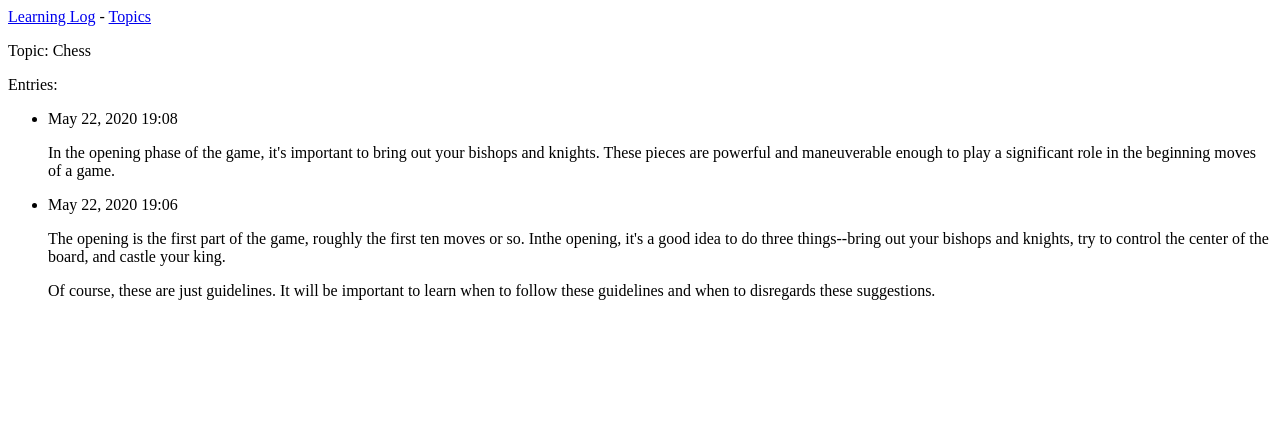
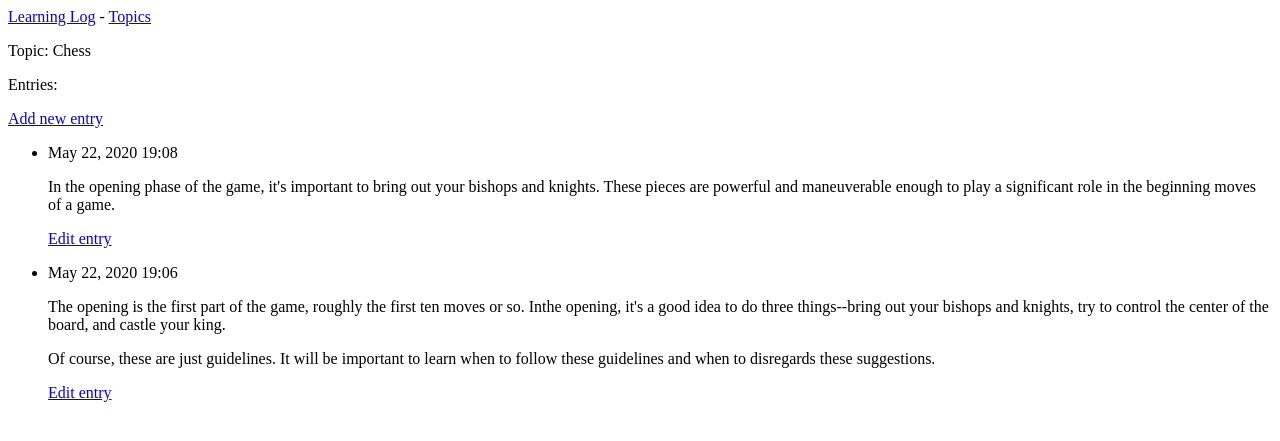
Before and after one commit to conoromahony/learning_log, a Django app: page /topics/1/ in a window 1280 px wide. Shown: the top 441 px of the page. Run offline with Django 3.2, Linux system fonts and the light colour scheme; data comes from the database, SQL or seed files in the repository; both versions use the stored data as it was after the commit.

Commit message:
Adding pages for "New Topic", "New Entry", and "Edit Entry"

```diff
--- a/learning_logs/templates/learning_logs/topic.html
+++ b/learning_logs/templates/learning_logs/topic.html
@@ -5,11 +5,18 @@
   <p>Topic: {{ topic }}</p>
 
   <p>Entries:</p>
+  <p>
+    <a href="{% url 'learning_logs:new_entry' topic.id %}">Add new entry</a>
+  </p>
+
   <ul>
   {% for entry in entries %}
     <li>
       <p>{{ entry.date_added|date:'M d, Y H:i' }}</p>
       <p>{{ entry.text|linebreaks }}</p>
+      <p>
+        <a href="{% url 'learning_logs:edit_entry' entry.id %}">Edit entry</a>
+      </p>
     </li>
   {% empty %}
     <li>There are no entries for this topic yet.</li>
--- a/learning_logs/templates/learning_logs/topics.html
+++ b/learning_logs/templates/learning_logs/topics.html
@@ -14,4 +14,6 @@
     {% endfor %}
   </ul>
 
+  <a href="{% url 'learning_logs:new_topic' %}">Add a new topic</a>
+
 {% endblock content %}
--- a/learning_logs/urls.py
+++ b/learning_logs/urls.py
@@ -12,4 +12,10 @@ urlpatterns = [
     path('topics/', views.topics, name='topics'),
     # Detail page for a single topic.
     path('topics/<int:topic_id>/', views.topic, name='topic'),
+    # Page for adding a new topic
+    path('new_topic/', views.new_topic, name='new_topic'),
+    # Page for adding a new entry
+    path('new_entry/<int:topic_id>/', views.new_entry, name='new_entry'),
+    # Page for editing an entry.
+    path('edit_entry/<int:entry_id>/', views.edit_entry, name='edit_entry'),
 ]
--- a/learning_logs/views.py
+++ b/learning_logs/views.py
@@ -1,6 +1,7 @@
-from django.shortcuts import render
+from django.shortcuts import render, redirect
 
-from .models import Topic
+from .models import Topic, Entry
+from .forms import TopicForm, EntryForm
 
 def index(request):
     """The home page for Learning Log."""
@@ -18,3 +19,57 @@ def topic(request, topic_id):
     entries = topic.entry_set.order_by('-date_added')
     context = {'topic': topic, 'entries': entries}
     return render(request, 'learning_logs/topic.html', context)
+
+def new_topic(request):
+    """Add a new topic."""
+    if request.method != 'POST':
+        # No data submitted; create a blank form.
+        form = TopicForm()
+    else:
+        # POST data submitted; process data.
+        form = TopicForm(data=request.POST)
+        if form.is_valid():
+            form.save()
+            return redirect('learning_logs:topics')
+
+    # Display a blank or invalid form.
+    context = {'form': form}
+    return render(request, 'learning_logs/new_topic.html', context)
+
+def new_entry(request, topic_id):
+    """Add a new entry for a particular topic."""
+    topic = Topic.objects.get(id=topic_id)
+
+    if request.method != 'POST':
+        # No data submitted; create a blank form.
+        form = EntryForm()
+    else:
+        # POST data submitted; process data.
+        form = EntryForm(data=request.POST)
+        if form.is_valid():
+            new_entry = form.save(commit=False)
+            new_entry.topic = topic
+            new_entry.save()
+            return redirect('learning_logs:topic', topic_id=topic_id)
+
+    # Display a blank or invalid form.
+    context = {'topic': topic, 'form': form}
+    return render(request, 'learning_logs/new_entry.html', context)
+
+def edit_entry(request, entry_id):
+    """Edit an existing entry."""
+    entry = Entry.objects.get(id=entry_id)
+    topic = entry.topic
+
+    if request.method != 'POST':
+        # Initial request; pre-fill form with the current entry.
+        form = EntryForm(instance=entry)
+    else:
+        # POST data submitted; process data.
+        form = EntryForm(instance=entry, data=request.POST)
+        if form.is_valid():
+            form.save()
+            return redirect('learning_logs:topic', topic_id=topic.id)
+
+    context = {'entry': entry, 'topic': topic, 'form': form}
+    return render(request, 'learning_logs/edit_entry.html', context)
```
Also changed, not shown: learning_logs/forms.py (added, +16 -0 lines), learning_logs/templates/learning_logs/edit_entry.html (added, +15 -0 lines), learning_logs/templates/learning_logs/new_entry.html (added, +14 -0 lines), learning_logs/templates/learning_logs/new_topic.html (added, +12 -0 lines), db.sqlite3.
